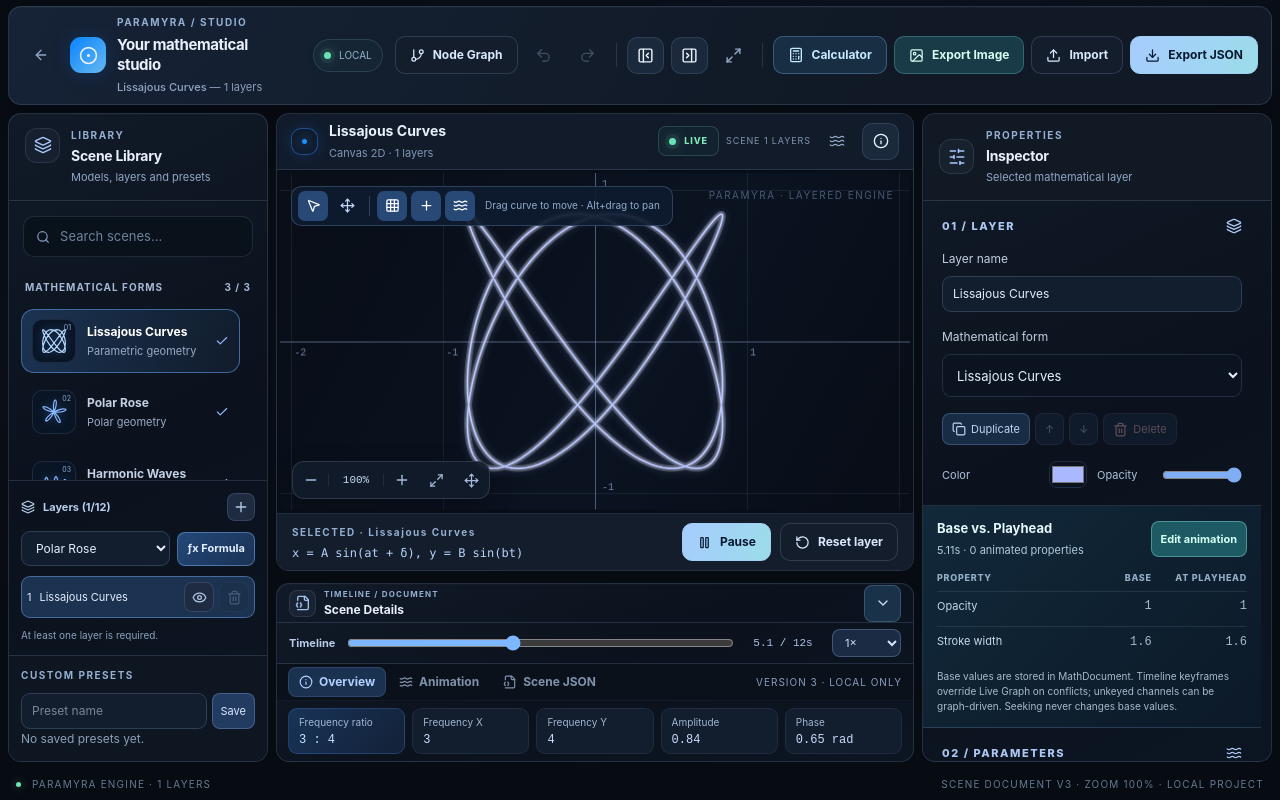
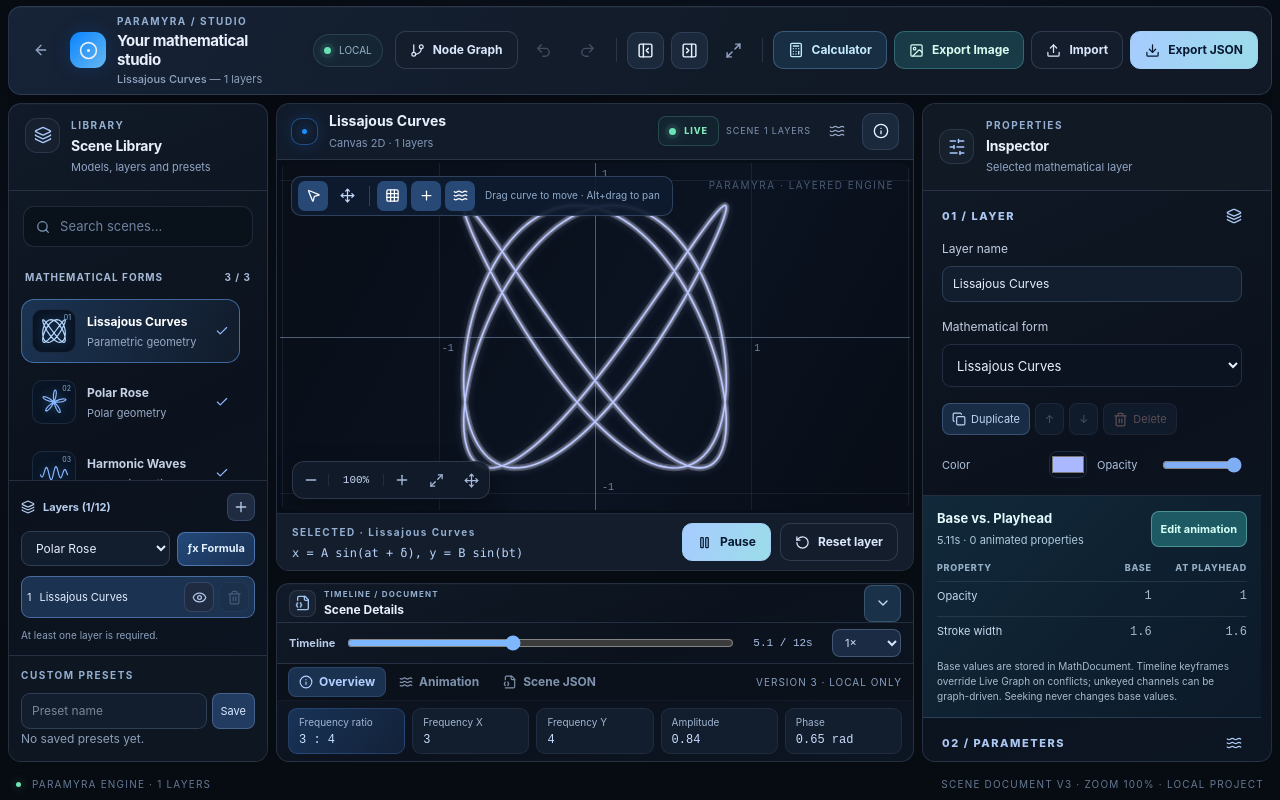
Before and after one commit to GendByteMaster/Paramyra, a Next.js app: page /studio in a window 1280 px wide. Built offline with nearby package versions, Linux system fonts and the light colour scheme.

Commit message:
fix(ui): stabilize shared project header height and compact Studio identity text

```diff
--- a/src/app/editor-design-system.css
+++ b/src/app/editor-design-system.css
@@ -11,7 +11,7 @@
   --editor-gutter: 8px;
   --editor-radius: 13px;
   --editor-outer-pad: 8px;
-  --editor-header-height: 62px;
+  --editor-header-height: 72px;
   --editor-panel-header-height: 80px;
   --editor-viewport-header-height: 56px;
   --editor-bg: #070c14;
@@ -93,6 +93,9 @@
   min-width: 0;
   gap: 7px;
 }
+.pm-editor-shell .pm-project-name { gap: 3px; }
+.pm-editor-shell .pm-project-name > .pm-label { line-height: 1.25; }
+.pm-editor-shell .pm-project-name > strong { line-height: 1.2; }
 .pm-editor-shell .pm-project-name h1,
 .pm-editor-shell .pm-ng-title h1 {
   font-size: 15px;
```
